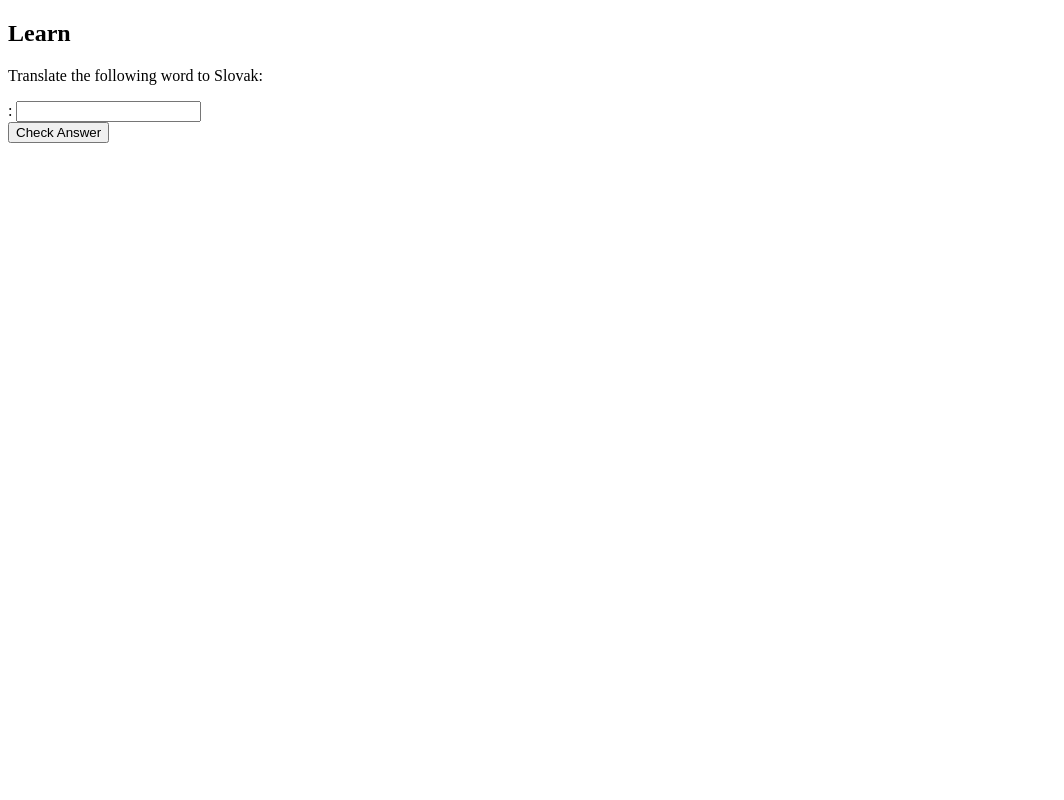
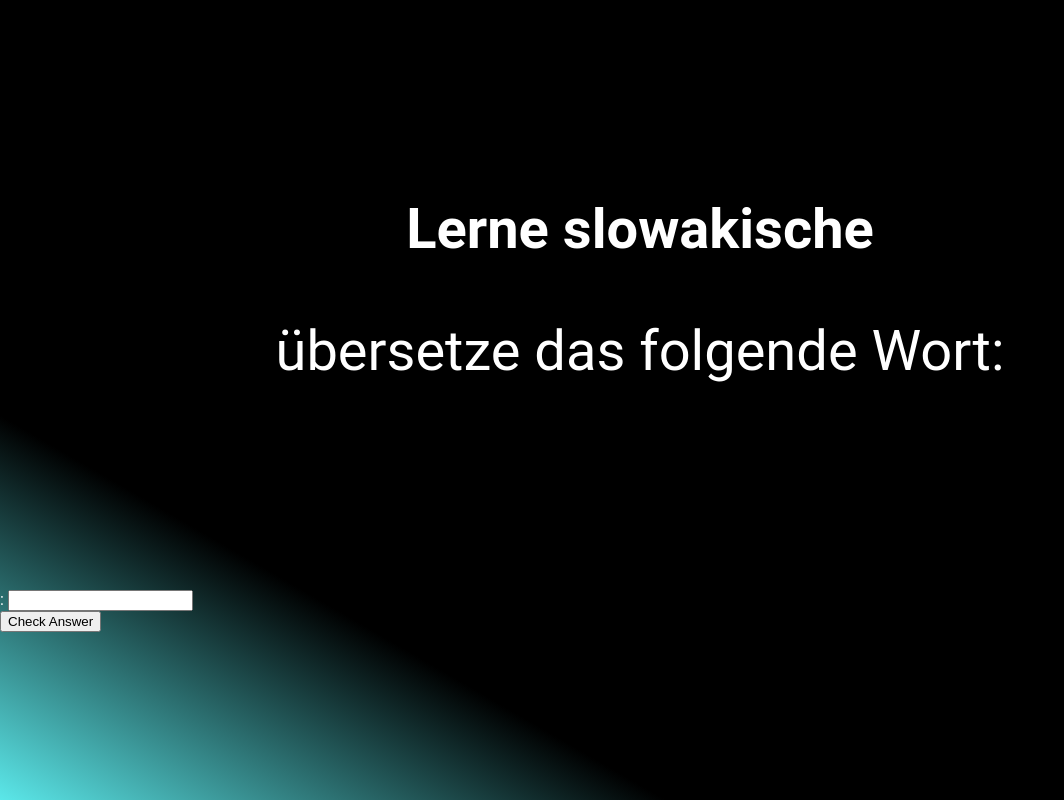
Before and after one commit to matsjfunke/slovak-brat, a FastAPI app: template templates/learn.html in a window 1280 px wide. Shown: the whole page, without its empty margins (0-1064 px from the left). Run offline with FastAPI, Linux system fonts and the light colour scheme; the template is opened without the code that fills it, so the values that code supplies are empty.

Commit message:
css work

```diff
--- a/static/style.css
+++ b/static/style.css
@@ -64,3 +64,14 @@ body {
 .topic-selection button:hover {
     background-color: rgb(36, 167, 169);
 }
+.input-text {
+    text-align: center;
+    padding: 50px;
+    margin: 100px;
+}
+.input-text h2 {
+    font-size: 3.5em;
+}
+.input-text p {
+    font-size: 3.5em;
+}
--- a/templates/learn.html
+++ b/templates/learn.html
@@ -4,11 +4,15 @@
 <head>
     <meta charset="UTF-8">
     <meta name="viewport" content="width=device-width, initial-scale=1.0">
-    <title>FastAPI Learning</title>
+    <link rel="stylesheet" href="{{ url_for('static', path='style.css') }}">
+    <title>Slovak Brat</title>
 </head>
 <body>
-    <h2>Learn {{ section }}</h2>
-    <p>Translate the following word to Slovak:</p>
+    <div class="input-text">
+        <h2>Lerne slowakische {{ section }}</h2>
+        <p>übersetze das folgende Wort:</p>
+    </div>
+    <div class="input-form">
         <form action="/check_translation" method="post">
             <input type="hidden" name="correct_translation" value="{{ word }}">
             <label>
@@ -18,5 +22,6 @@
             <br>
             <button type="submit">Check Answer</button>
         </form>
+    </div>
 </body>
 </html>
--- a/templates/result.html
+++ b/templates/result.html
@@ -4,7 +4,7 @@
 <head>
     <meta charset="UTF-8">
     <meta name="viewport" content="width=device-width, initial-scale=1.0">
-    <title>FastAPI Learning</title>
+    <title>Slovak Brat</title>
 </head>
 <body>
     <h2>Result</h2>
```
Lines whose indentation alone changed are shown as unchanged.
